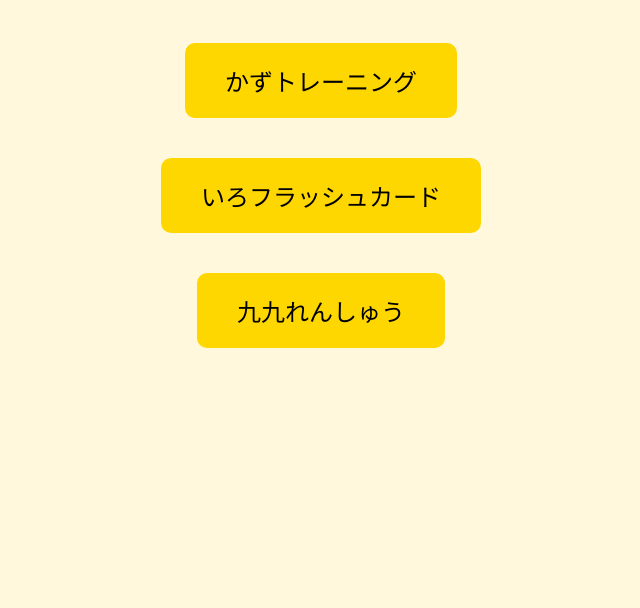
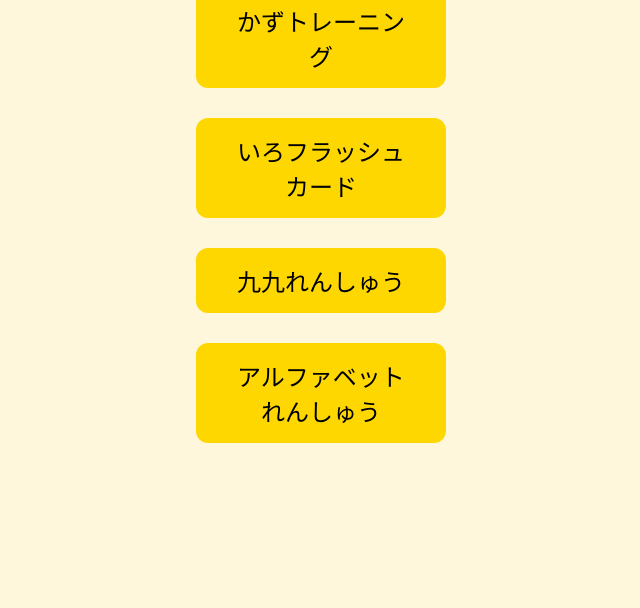
Before and after one commit to hamham1125/kazutraining, a plain HTML site: page index.html in a window 1280 px wide. Shown: the part 192-800 px from the top of the page, without its empty margins (319-959 px from the left). Drawn offline with Linux system fonts and the light colour scheme.

Commit message:
Update index.html

```diff
--- a/index.html
+++ b/index.html
@@ -2,36 +2,35 @@
 <html lang="ja">
 <head>
   <meta charset="UTF-8">
-  <title>モードせんたく</title>
+  <title>れんしゅうメニュー</title>
   <style>
     body {
+      background-color: #fff7dc;
+      font-family: 'Rounded Mplus 1c', sans-serif;
       text-align: center;
-      font-family: "Arial", sans-serif;
-      background: #fff8dc;
-      padding-top: 100px;
+      padding-top: 50px;
     }
     h1 {
       font-size: 2em;
       margin-bottom: 40px;
     }
-    .mode-button {
-      font-size: 24px;
-      padding: 20px 40px;
-      margin: 20px;
+    .menu-button {
       background-color: #ffd700;
       border: none;
-      border-radius: 10px;
+      border-radius: 12px;
+      padding: 15px 30px;
+      font-size: 1.5em;
+      margin: 15px;
       cursor: pointer;
+      width: 250px;
     }
   </style>
 </head>
 <body>
-
   <h1>モードを　えらんでね</h1>
-
-  <button class="mode-button" onclick="location.href='数唱.html'">かずトレーニング</button><br>
-  <button class="mode-button" onclick="location.href='いろフラッシュカード.html'">いろフラッシュカード</button><br>
-  <button class="mode-button" onclick="location.href='kuku.html'">九九れんしゅう</button>
-
+  <button class="menu-button" onclick="location.href='数唱.html'">かずトレーニング</button><br>
+  <button class="menu-button" onclick="location.href='いろフラッシュカード.html'">いろフラッシュカード</button><br>
+  <button class="menu-button" onclick="location.href='kuku.html'">九九れんしゅう</button><br>
+  <button class="menu-button" onclick="location.href='alphabet.html'">アルファベットれんしゅう</button>
 </body>
 </html>
```
